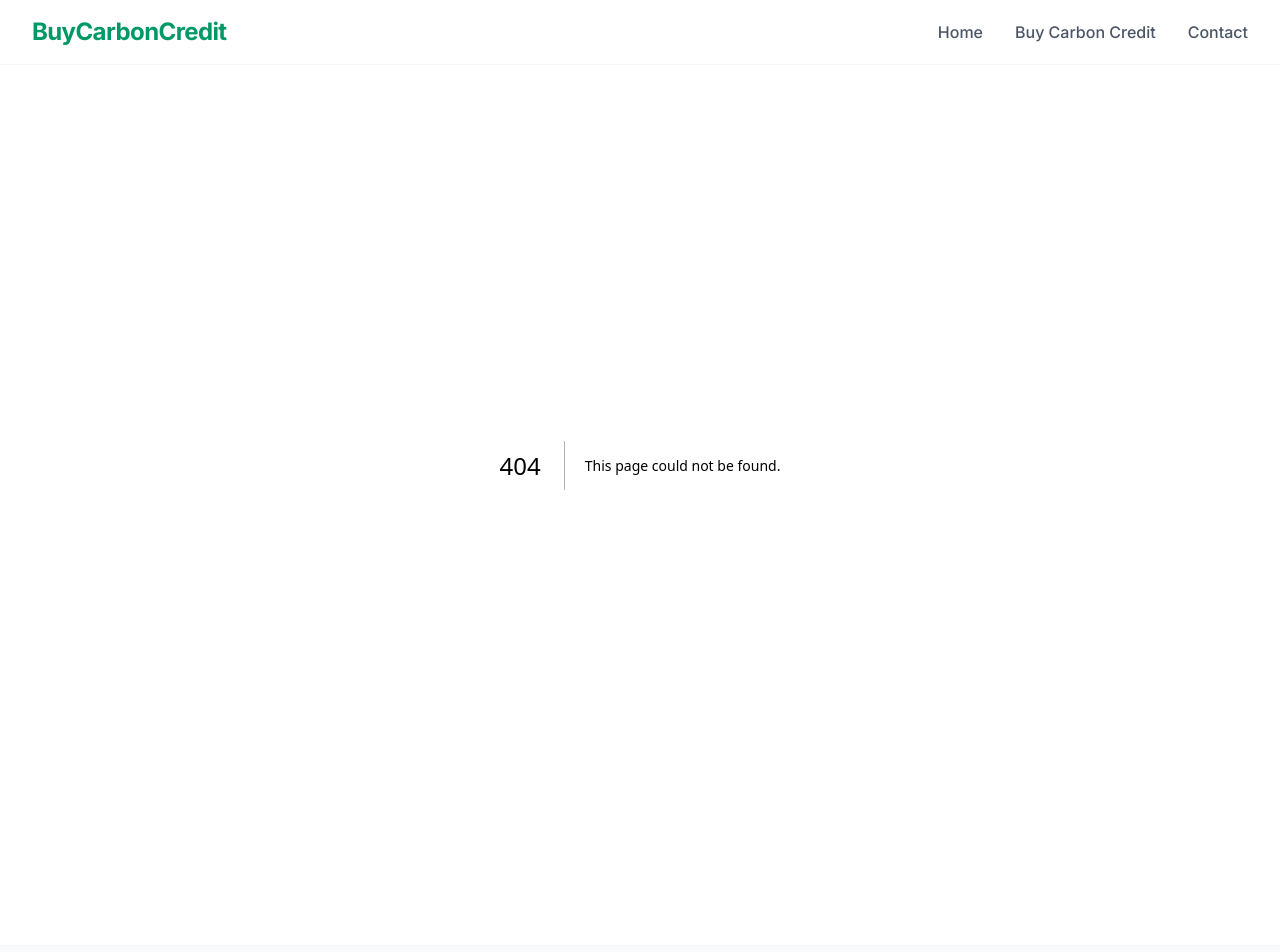
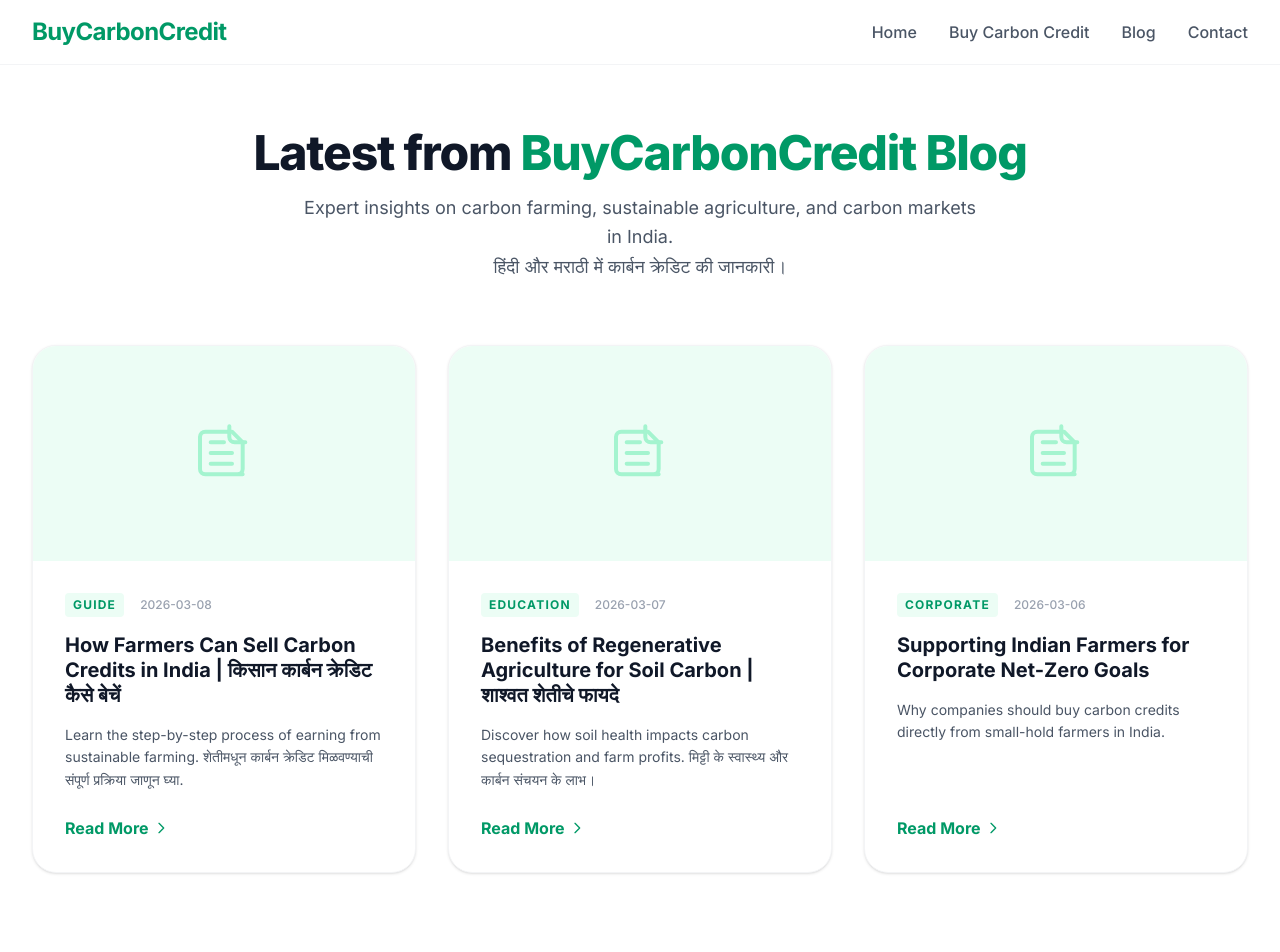
Before and after one commit to dhanrajpimple/carboncredit, a Next.js app: page /blog in a window 1280 px wide. Before the commit this address had no page. Shown: the top 952 px of the page. Built offline with nearby package versions, Linux system fonts and the light colour scheme.

Commit message:
deploy the blogs

```diff
--- /dev/null
+++ b/src/app/blog/layout.js
@@ -0,0 +1,8 @@
+export const metadata = {
+    title: "Agriculture & Carbon Credit Blogs",
+    description: "Latest guides and news on carbon credit farming in India. शेती आणि कार्बन क्रेडिट बद्दल संपूर्ण माहिती.",
+};
+
+export default function BlogLayout({ children }) {
+    return <>{children}</>;
+}
--- /dev/null
+++ b/src/app/blog/page.js
@@ -0,0 +1,70 @@
+import Link from "next/link";
+import blogs from "@/data/blogs.json";
+
+export default function BlogPage() {
+    return (
+        <div className="bg-white min-h-screen py-16">
+            <div className="max-w-7xl mx-auto px-4 sm:px-6 lg:px-8">
+                <header className="text-center mb-16">
+                    <h1 className="text-4xl md:text-5xl font-extrabold text-gray-900 mb-4 tracking-tight">
+                        Latest from <span className="text-emerald-600">BuyCarbonCredit Blog</span>
+                    </h1>
+                    <p className="text-lg text-gray-600 max-w-2xl mx-auto leading-relaxed">
+                        Expert insights on carbon farming, sustainable agriculture, and carbon markets in India.
+                        <br className="hidden md:block" />
+                        हिंदी और मराठी में कार्बन क्रेडिट की जानकारी।
+                    </p>
+                </header>
+
+                <div className="grid grid-cols-1 md:grid-cols-2 lg:grid-cols-3 gap-8">
+                    {blogs.map((post) => (
+                        <article
+                            key={post.id}
+                            className="group bg-white rounded-3xl border border-gray-100 shadow-sm hover:shadow-xl transition-all duration-300 overflow-hidden flex flex-col"
+                        >
+                            <div className="aspect-video bg-emerald-50 flex items-center justify-center group-hover:bg-emerald-100 transition-colors">
+                                <svg className="w-16 h-16 text-emerald-200" fill="none" stroke="currentColor" viewBox="0 0 24 24">
+                                    <path strokeLinecap="round" strokeLinejoin="round" strokeWidth="1.5" d="M19 20H5a2 2 0 01-2-2V6a2 2 0 012-2h10l4 4v10a2 2 0 01-2 2z" />
+                                    <path strokeLinecap="round" strokeLinejoin="round" strokeWidth="1.5" d="M14 2v4a2 2 0 002 2h4" />
+                                    <path strokeLinecap="round" strokeLinejoin="round" strokeWidth="1.5" d="M7 8h5M7 12h8M7 16h8" />
+                                </svg>
+                            </div>
+                            <div className="p-8 flex flex-col flex-grow">
+                                <div className="flex items-center gap-4 mb-4">
+                                    <span className="text-xs font-bold text-emerald-600 uppercase tracking-widest bg-emerald-50 px-2 py-1 rounded">
+                                        {post.category}
+                                    </span>
+                                    <span className="text-xs text-gray-400 font-medium">{post.date}</span>
+                                </div>
+                                <h2 className="text-xl font-bold text-gray-900 mb-4 group-hover:text-emerald-600 transition-colors leading-tight">
+                                    {post.title}
+                                </h2>
+                                <p className="text-gray-600 text-sm mb-6 line-clamp-3 leading-relaxed">
+                                    {post.excerpt}
+                                </p>
+                                <div className="mt-auto">
+                                    <Link
+                                        href={`/blog/${post.id}`}
+                                        className="inline-flex items-center text-emerald-600 font-bold hover:gap-2 transition-all"
+                                    >
+                                        Read More <svg className="w-4 h-4 ml-1" fill="none" stroke="currentColor" viewBox="0 0 24 24"><path strokeLinecap="round" strokeLinejoin="round" strokeWidth="2" d="M9 5l7 7-7 7" /></svg>
+                                    </Link>
+                                </div>
+                            </div>
+                        </article>
+                    ))}
+                </div>
+
+                {/* SEO Keyword Cloud for Bots */}
+                <section className="mt-20 pt-12 border-t border-gray-100">
+                    <h3 className="text-sm font-bold text-gray-400 uppercase tracking-widest mb-6">Popular Search Terms</h3>
+                    <div className="flex flex-wrap gap-2 text-xs text-gray-400">
+                        {["sell carbon credit", "buy carbon credit index", "carbon credit farmers india", "पिकांचे कार्बन क्रेडिट", "शाश्वत शेती", "मृदा आरोग्य", "carbon offset calculator", "Verified carbon standard", "Regenerative farming india"].map(tag => (
+                            <span key={tag} className="bg-gray-50 px-3 py-1 rounded-full border border-gray-100">{tag}</span>
+                        ))}
+                    </div>
+                </section>
+            </div>
+        </div>
+    );
+}
--- a/src/components/Footer.js
+++ b/src/components/Footer.js
@@ -22,6 +22,11 @@ const Footer = () => {
                             <li>
                                 <Link href="/buy-carbon-credit" className="text-gray-600 hover:text-emerald-600 transition-colors">
                                     Buy Carbon Credit
+                                </Link>
+                            </li>
+                            <li>
+                                <Link href="/blog" className="text-gray-600 hover:text-emerald-600 transition-colors">
+                                    Blog
                                 </Link>
                             </li>
                             <li>
--- a/src/components/Navbar.js
+++ b/src/components/Navbar.js
@@ -23,6 +23,9 @@ const Navbar = () => {
                         </Link>
                         <Link href="/buy-carbon-credit" className="text-gray-600 hover:text-emerald-600 font-medium transition-colors">
                             Buy Carbon Credit
+                        </Link>
+                        <Link href="/blog" className="text-gray-600 hover:text-emerald-600 font-medium transition-colors">
+                            Blog
                         </Link>
                         <Link href="/contact" className="text-gray-600 hover:text-emerald-600 font-medium transition-colors">
                             Contact
@@ -66,6 +69,13 @@ const Navbar = () => {
                             Buy Carbon Credit
                         </Link>
                         <Link
+                            href="/blog"
+                            className="block px-3 py-2 rounded-md text-base font-medium text-gray-700 hover:text-emerald-600 hover:bg-emerald-50"
+                            onClick={() => setIsOpen(false)}
+                        >
+                            Blog
+                        </Link>
+                        <Link
                             href="/contact"
                             className="block px-3 py-2 rounded-md text-base font-medium text-gray-700 hover:text-emerald-600 hover:bg-emerald-50"
                             onClick={() => setIsOpen(false)}
--- /dev/null
+++ b/src/data/blogs.json
@@ -0,0 +1,49 @@
+[
+    {
+        "id": "how-to-sell-carbon-credits",
+        "title": "How Farmers Can Sell Carbon Credits in India | किसान कार्बन क्रेडिट कैसे बेचें",
+        "excerpt": "Learn the step-by-step process of earning from sustainable farming. शेतीमधून कार्बन क्रेडिट मिळवण्याची संपूर्ण प्रक्रिया जाणून घ्या.",
+        "date": "2026-03-08",
+        "category": "Guide",
+        "lang": "English/Hindi/Marathi",
+        "keywords": [
+            "sell carbon credit",
+            "carbon credit farmers",
+            "soil carbon credits India",
+            "किसान कार्बन क्रेडिट",
+            "शेती कार्बन क्रेडिट"
+        ],
+        "content": "Full content for selling carbon credits..."
+    },
+    {
+        "id": "benefits-of-regenerative-agriculture",
+        "title": "Benefits of Regenerative Agriculture for Soil Carbon | शाश्वत शेतीचे फायदे",
+        "excerpt": "Discover how soil health impacts carbon sequestration and farm profits. मिट्टी के स्वास्थ्य और कार्बन संचयन के लाभ।",
+        "date": "2026-03-07",
+        "category": "Education",
+        "lang": "English/Marathi",
+        "keywords": [
+            "regenerative agriculture India",
+            "soil health",
+            "sustainable farming",
+            "शाश्वत शेती",
+            "मृदा स्वास्थ्य"
+        ],
+        "content": "Full content for regenerative agriculture..."
+    },
+    {
+        "id": "corporate-net-zero-goals",
+        "title": "Supporting Indian Farmers for Corporate Net-Zero Goals",
+        "excerpt": "Why companies should buy carbon credits directly from small-hold farmers in India.",
+        "date": "2026-03-06",
+        "category": "Corporate",
+        "lang": "English",
+        "keywords": [
+            "buy carbon credit India",
+            "corporate social responsibility",
+            "net zero India",
+            "carbon offsets"
+        ],
+        "content": "Full content for corporate goals..."
+    }
+]
```
Also changed, not shown: 1 other file (tests, documents, lock files or other folders).
